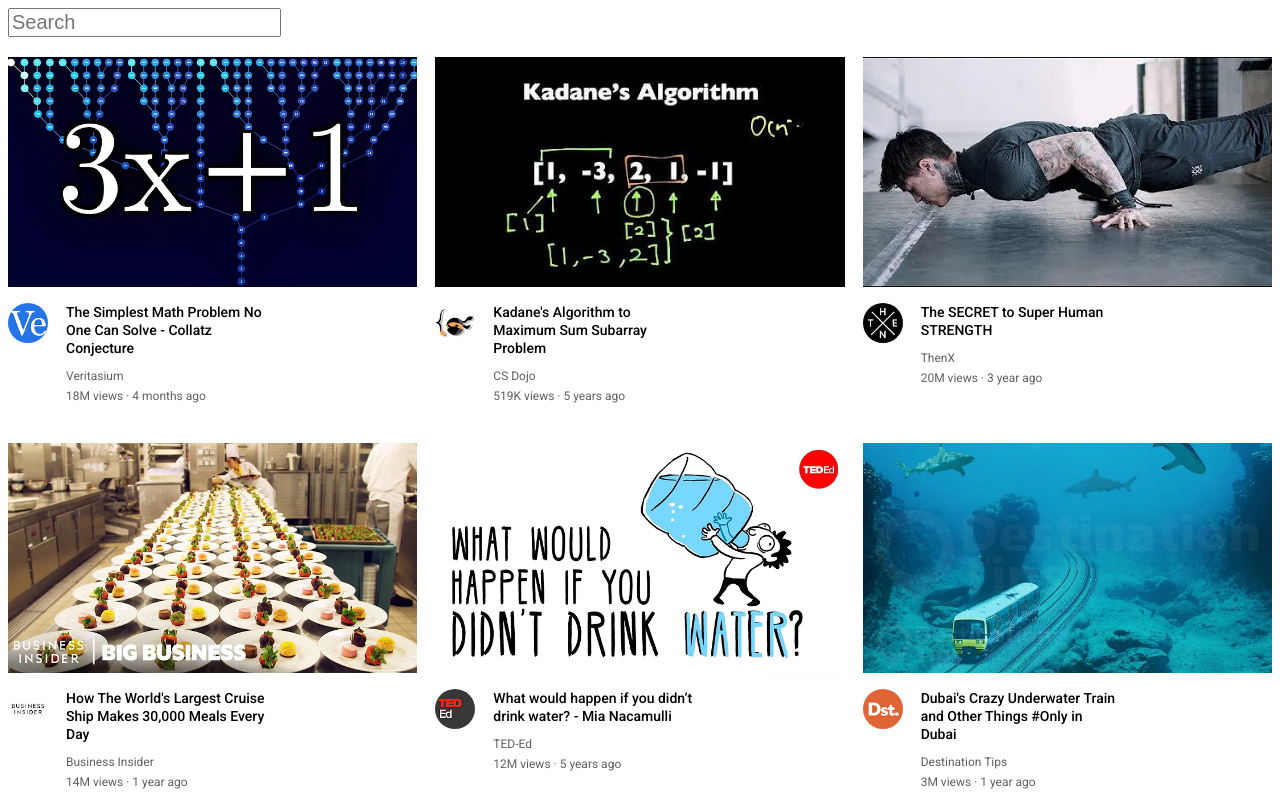
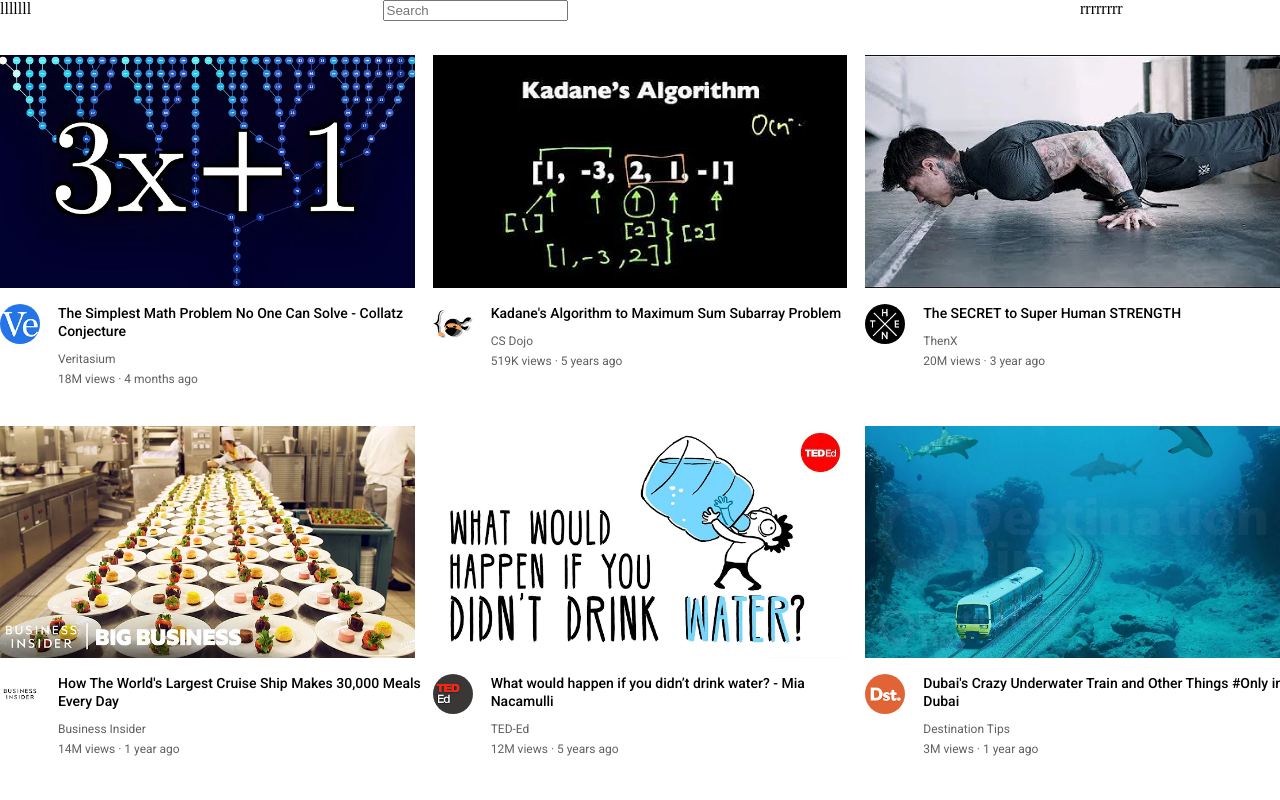
Before and after one commit to AAzizkhani/simple-YouTube, a plain HTML site: page YouTube.html in a window 1280 px wide. Drawn offline with Linux system fonts and the light colour scheme.

Commit message:
add header ___ver_4

```diff
--- /dev/null
+++ b/Styles/general.css
@@ -0,0 +1,12 @@
+p
+{
+        margin-top: 0px;
+        margin-bottom: 0px;
+
+        font-family: Roboto , Arial;
+}
+
+body
+{
+    margin: 0px;
+}
--- /dev/null
+++ b/Styles/header.css
@@ -0,0 +1,24 @@
+.header
+{
+    height: 55px;
+    display: flex;
+    flex-direction: row;
+
+    justify-content: space-between;
+}
+
+.h-left
+{
+    width: 150px;
+}
+.h-center
+{
+    flex: 1;
+    margin-left: 70px;
+    margin-right: 35px;
+    max-width: 500px;
+}
+.h-right
+{
+    width: 200px;
+}
--- /dev/null
+++ b/Styles/video.css
@@ -0,0 +1,59 @@
+
+.ch
+{
+    margin-bottom: 12px;
+}
+
+
+.Pic3x
+{
+    width: 100%;
+}
+
+.channelPic
+{
+    width: 40px;
+}
+.profPic3
+{
+    border-radius: 50px;
+    width: 100%;
+}
+
+
+.channelInfo
+{
+    margin-left: 8px;
+    width: 100%;
+}
+.Pic3x-title
+{
+    font-size: 14px;
+    margin-bottom: 12px;
+    font-weight: 500;
+    line-height: 18px;
+
+}
+.Pic3x-autor, .Pic3x-stat
+{
+    font-size: 12px;
+    color: rgb(96, 96, 96);
+}
+.Pic3x-autor
+{
+    margin-bottom: 6px;
+}
+
+.video-info-grid
+{
+    display: grid;
+    grid-template-columns: 50px 1fr;
+}
+
+.video-grid
+{
+    display: grid;
+    grid-template-columns: 1fr 1fr 1fr;
+    column-gap: 18px;
+    row-gap:    40px;
+}
--- a/YouTube.html
+++ b/YouTube.html
@@ -8,106 +8,34 @@
         <link rel="preconnect" href="https://fonts.googleapis.com">
         <link rel="preconnect" href="https://fonts.gstatic.com" crossorigin>
         <link href="https://fonts.googleapis.com/css2?family=Roboto:ital,wght@0,100;0,300;0,400;0,500;0,700;0,900;1,100;1,300;1,400;1,500;1,700;1,900&display=swap" rel="stylesheet">
-        <style>
-            p
-            {
-                    margin-top: 0px;
-                    margin-bottom: 0px;
 
-                    font-family: Roboto , Arial;
-            }
-            .search-bar
-            {
-                font-size: 20px;
-                display: block;
+        <link rel="stylesheet" href="Styles/general.css">
+        <link rel="stylesheet" href="Styles/header.css">
+        <link rel="stylesheet" href="Styles/video.css">
 
-                margin-bottom: 20px;
-            }
-
-                .ch
-                {
-                    margin-bottom: 12px;
-                }
-
-
-                    .Pic3x
-                    {
-                        width:  100%;
-
-                    }
-
-
-                .channelPic
-                {
-                    width: 40px;
-
-
-                }
-                    .profPic3
-                    {
-                        border-radius: 50px;
-                        width: 100%;
-                    }
-
-
-                .channelInfo
-                {
-                    margin-left: 8px;
-                    width: 200px;
-                }
-                    .Pic3x-title
-                    {
-                        font-size: 14px;
-                        margin-bottom: 12px;
-                        font-weight: 500;
-                        line-height: 18px;
-
-                    }
-                    .Pic3x-autor, .Pic3x-stat
-                    {
-                        font-size: 12px;
-                        color: rgb(96, 96, 96);
-                    }
-                    .Pic3x-autor{
-                        margin-bottom: 6px;
-
-                    }
-
-            .video-info-grid
-            {
-                display: grid;
-                grid-template-columns: 50px 1fr;
-            }
-
-            .video-grid
-            {
-                display: grid;
-                grid-template-columns: 1fr 1fr 1fr;
-                column-gap: 18px;
-                row-gap:    40px;
-            }
-
-
-
-
-
-            </style>
     </head>
 
     <body>
-        <input class="search-bar" type="text" placeholder="Search">
+        <div class="header">
+
+            <div class="h-left">lllllll</div>
+            <div class="h-center">
+                <input class="search-bar" type="text" placeholder="Search">
+            </div>
+            <div class="h-right">rrrrrrrr</div>
+
+        </div>
+
+
         <div class="video-grid">
             <div class="videos-1">
-
                 <div class="ch">
                     <img class="Pic3x" src="Pics/3x+1.png">
                 </div>
-
                 <div class="video-info-grid">
                     <div class="channelPic">
                         <img class="profPic3" src="Pics/channel-4.jpeg">
                     </div>
-
                     <div class="channelInfo">
                         <p class="Pic3x-title">The Simplest Math Problem No One Can Solve - Collatz Conjecture</p>
                         <p class="Pic3x-autor">Veritasium</p>
@@ -135,7 +63,6 @@
                 </div>
 
             </div>
-
 
             <div class="videos-1">
 
@@ -176,7 +103,6 @@
 
             </div>
 
-
             <div class="videos-1">
 
                 <div class="ch">
@@ -213,7 +139,6 @@
                         <p class="Pic3x-stat" >3M views &#183; 1 year ago</p>
                     </div>
                 </div>
-
             </div>
 
         </div>
```
